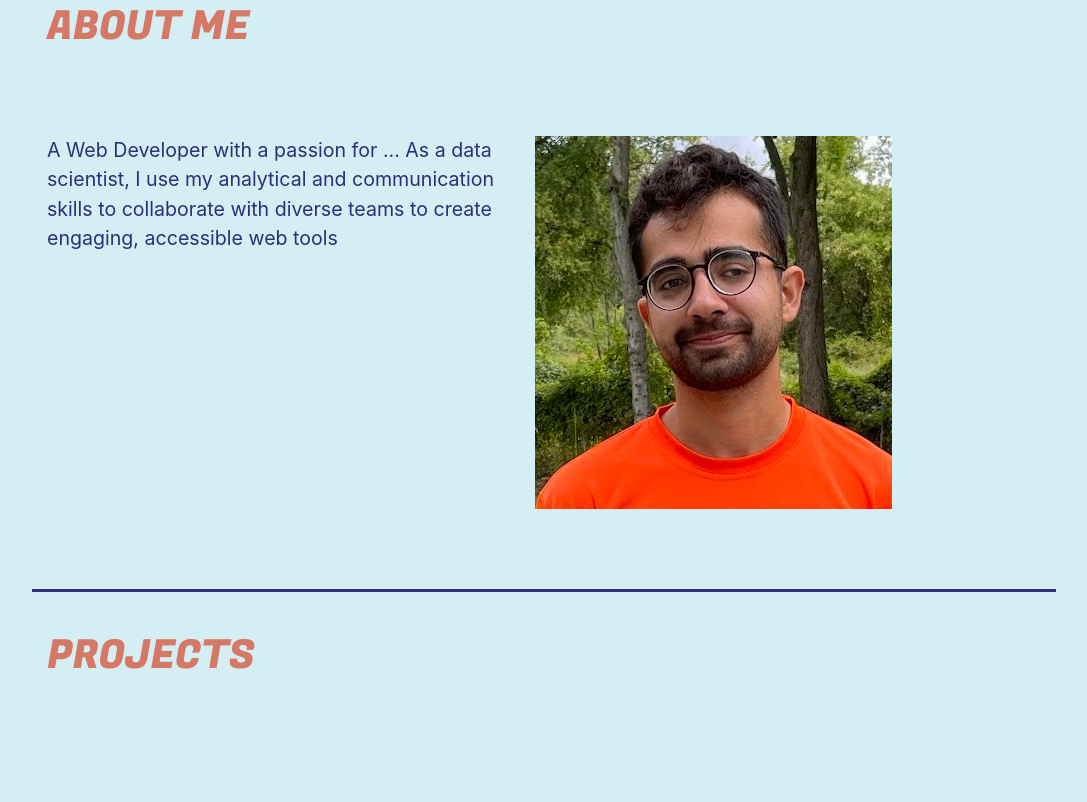
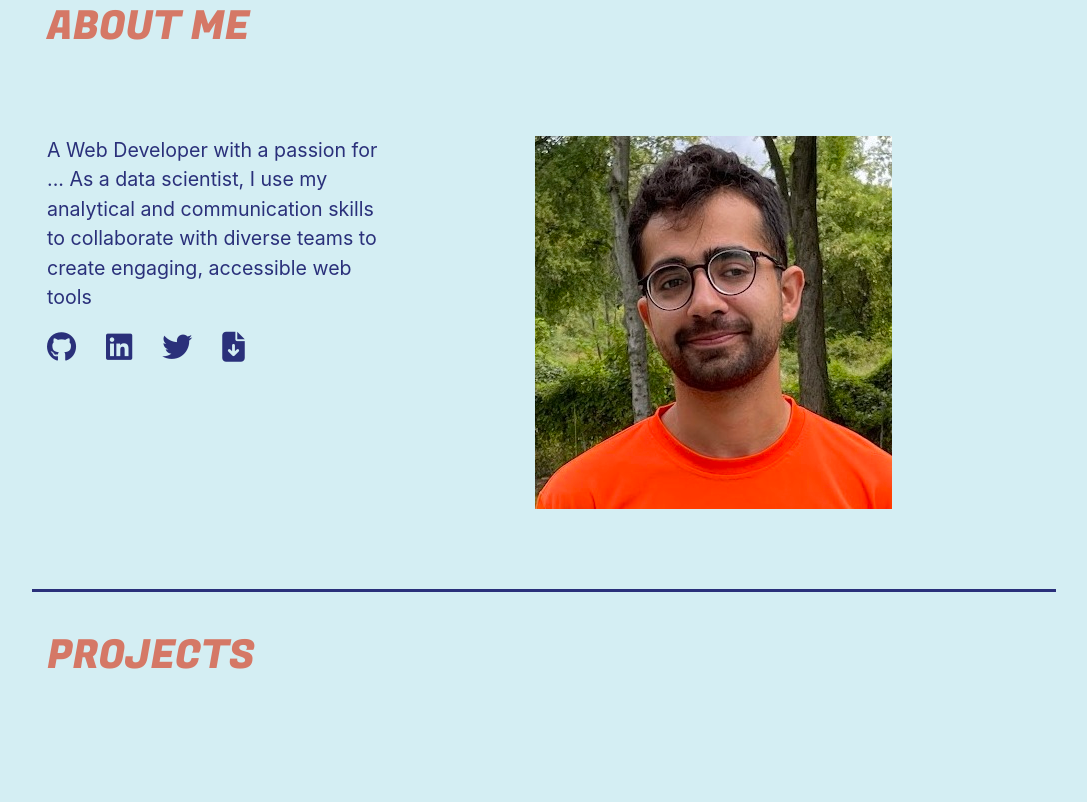
Before and after one commit to a3nath/portfolioweb, a website: page index.html in a window 1280 px wide. Shown: the part 757-1559 px from the top of the page, without its empty margins (96-1183 px from the left). Drawn offline with nearby package versions, Linux system fonts and the light colour scheme; grey boxes are pictures that could not be loaded; files whose address does not match are found by name; a web font is replaced by a local one.

Commit message:
ptf links

```diff
--- a/index.html
+++ b/index.html
@@ -125,9 +125,29 @@
             <div class="container bio-container">
                 <h1 class='section-title'>About Me</h1>
                 <div class="bio-box">
-                    <p class="bio-about">
-                    A Web Developer with a passion for ... As a data scientist, I use my analytical and communication skills to collaborate with diverse teams to create engaging, accessible web tools
-                    </p>
+                    <div class="about-box">
+                        <p class="bio-about">
+                        A Web Developer with a passion for ... As a data scientist, I use my analytical and communication skills to collaborate with diverse teams to create engaging, accessible web tools
+                        </p>
+                        <ul class='social-links'>
+                            <li>
+                                <a href="https://github.com/a3nath/"><i class="fab fa-github"></i>
+                                </a>
+                            </li>
+                            <li>
+                                <a href="https://www.linkedin.com/in/a3nath/"><i class="fab fa-linkedin"></i>
+                                </a>
+                            </li>
+                            <li>
+                                <a href="https://twitter.com/AmarCodes"><i class="fab fa-twitter"></i>
+                                </a>
+                            </li>
+                            <li><a href="">
+                                <i class="fas fa-file-download"></i>
+                                </a>
+                            </li>
+                        </ul>
+                    </div>
                     <div class="bio-img">
                         <img src="./assets/portfolio_img.JPG">
                     </div>
--- a/styles/styles.css
+++ b/styles/styles.css
@@ -39,7 +39,8 @@ p {
 }
 
 i {
-    font-size: 200px;
+    font-size: 3rem;
+    color: #2a307a;
 }
 
 /* cover */
@@ -216,6 +217,20 @@ section{
     margin-right: 15%;
 }
 
+.social-links{
+    display: flex;
+    color: inherit;
+    margin: 20px 0;
+}
+
+.social-links i {
+    margin-right: 30px;
+}
+
+.social-links i:hover{
+    color: #d57866;
+}
+
 /* projects */
 
 .col-6{
@@ -283,12 +298,12 @@ section{
 
 .project-links a {
     font-size: calc(1rem + 0.75vw);
-    color: #d57866;
+    color:#2a307a;
     text-decoration: none;
 }
 
 .project-links a:hover{
-    color:#2a307a;
+    color: #d57866;
     transition: all 0.3s ease-in-out;
 }
 
```
